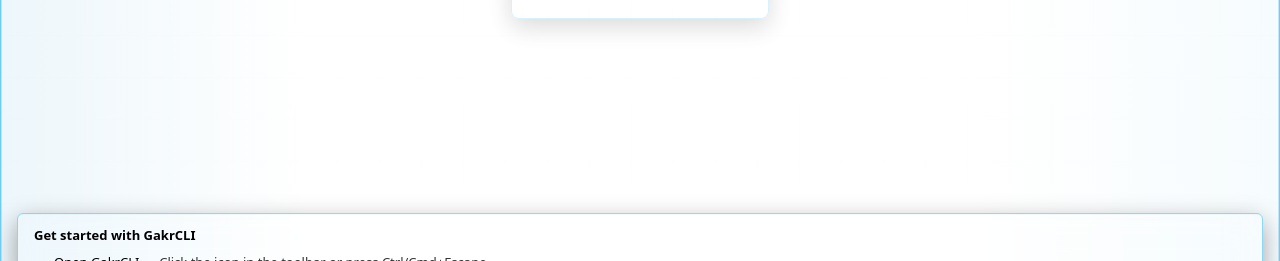
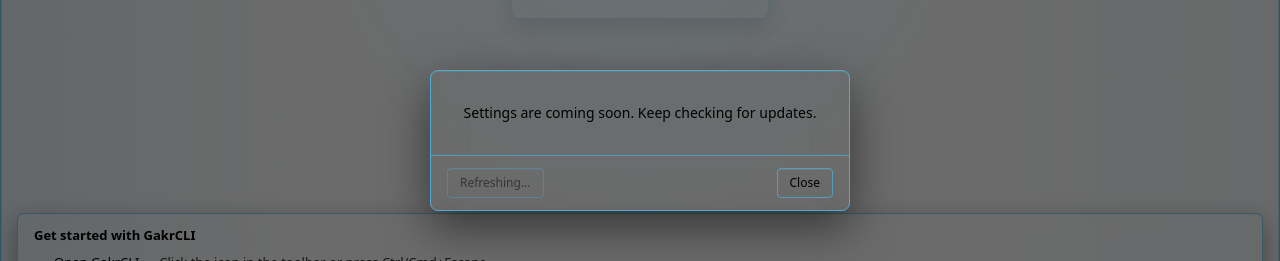
Before and after one commit to gajjalaashok75-UI/gakrcli-vscode, a React (Vite) app in the folder webview/: page / in a window 1280 px wide. Both pictures are taken after a click on the button "Settings". Shown: the part 260-521 px from the top of the page. Built offline with nearby package versions, Linux system fonts and the light colour scheme.

Commit message:
Simplify VS Code settings placeholder

```diff
--- /dev/null
+++ b/webview/src/components/dialogs/SettingsDialog.tsx
@@ -0,0 +1,59 @@
+import { useEffect, useState } from 'react';
+import { vscode } from '../../vscode';
+
+interface SettingsDialogProps {
+  isOpen: boolean;
+  onClose: () => void;
+}
+
+export function SettingsDialog({ isOpen, onClose }: SettingsDialogProps) {
+  const [isRefreshing, setIsRefreshing] = useState(false);
+
+  useEffect(() => {
+    return vscode.onMessage('settings_state', () => {
+      setIsRefreshing(false);
+    });
+  }, []);
+
+  useEffect(() => {
+    if (isOpen) {
+      setIsRefreshing(true);
+      vscode.postMessage({ type: 'settings_refresh' });
+    }
+  }, [isOpen]);
+
+  if (!isOpen) return null;
+
+  const refresh = () => {
+    setIsRefreshing(true);
+    vscode.postMessage({ type: 'settings_refresh' });
+  };
+
+  return (
+    <div className="glass-dialog-backdrop fixed inset-0 z-50 flex items-center justify-center">
+      <div className="glass-dialog rounded-lg w-[420px] max-w-[calc(100vw-24px)] overflow-hidden">
+        <div className="px-5 py-8 text-center">
+          <p className="text-sm text-[var(--vscode-foreground)]">
+            Settings are coming soon. Keep checking for updates.
+          </p>
+        </div>
+
+        <div className="glass-dialog-section border-t px-4 py-3 flex justify-between items-center">
+          <button
+            onClick={refresh}
+            disabled={isRefreshing}
+            className="glass-control text-xs px-3 py-1.5 rounded text-[var(--vscode-foreground)] disabled:opacity-50"
+          >
+            {isRefreshing ? 'Refreshing...' : 'Refresh'}
+          </button>
+          <button
+            onClick={onClose}
+            className="glass-control text-xs px-3 py-1.5 rounded text-[var(--vscode-foreground)]"
+          >
+            Close
+          </button>
+        </div>
+      </div>
+    </div>
+  );
+}
--- a/webview/src/components/input/PermissionModeIndicator.tsx
+++ b/webview/src/components/input/PermissionModeIndicator.tsx
@@ -1,6 +1,5 @@
 import { useState, useCallback } from 'react';
 import { ModeSelector, type PermissionModeValue } from './ModeSelector';
-import { vscode } from '../../vscode';
 
 // Colors matching GakrCLI permission mode badges.
 const MODE_CONFIG: Record<PermissionModeValue, { label: string; color: string }> = {
@@ -22,7 +21,6 @@ export function PermissionModeIndicator({ currentMode, onModeChange }: Permissio
 
   const handleSelectMode = useCallback((mode: PermissionModeValue) => {
     onModeChange(mode);
-    vscode.postMessage({ type: 'set_permission_mode', mode });
   }, [onModeChange]);
 
   return (
```
Also changed, not shown: 2 other files (tests, documents, lock files or other folders).
